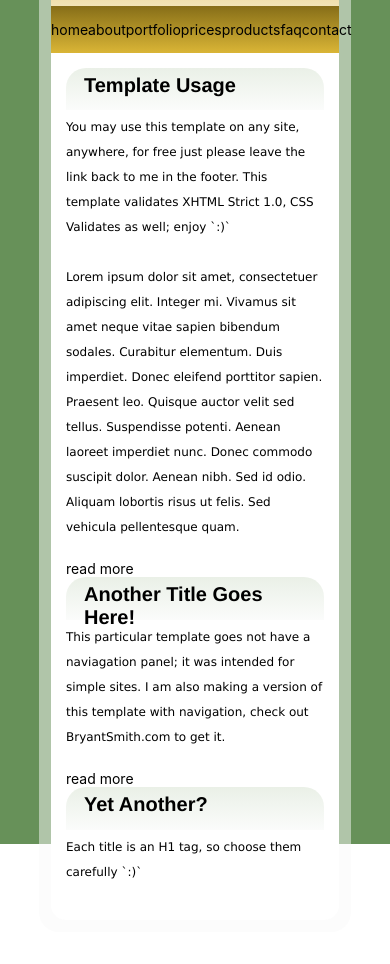
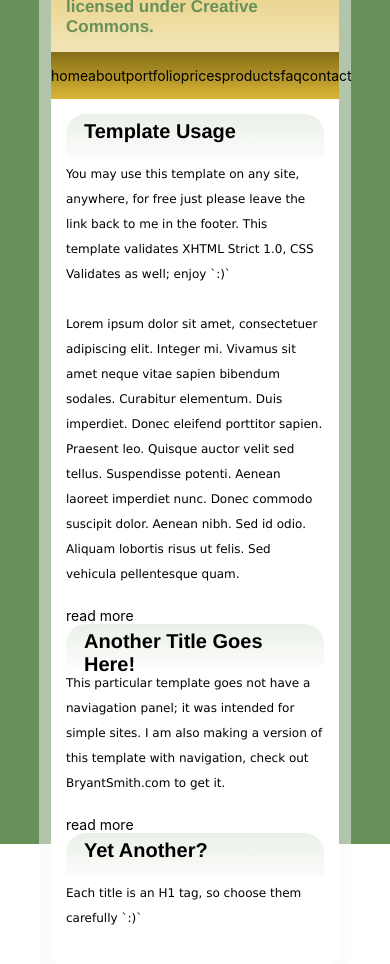
Before and after one commit to sararatBurke/classPJ-2, a React Native app: screen / in a window 390 px wide. Shown: the top 964 px of the page. Before the commit the page ends 932 px from the top, so only its background shows below. Built offline with nearby package versions, Linux system fonts and the light colour scheme.

Commit message:
styled head section

```diff
--- a/App.js
+++ b/App.js
@@ -12,8 +12,8 @@ export default function App() {
             colors={['#dbb73b', '#f2e4b7']}
             style={styles.headBG}>
           {/******  Header ******/}
-            <Text>Green Creative</Text>
-            <Text>Inspired by Creative Commons, licensed under Creative Commons.</Text>
+            <Text style={styles.headText}>Green Creative</Text>
+            <Text style={styles.subHead}>Inspired by Creative Commons, licensed under Creative Commons.</Text>
           </LinearGradient>
         </View>
 
@@ -83,6 +83,19 @@ const styles = StyleSheet.create({
     borderTopLeftRadius: 20,
     borderTopRightRadius: 20,
   },
+  headText:{
+    fontFamily: 'Arial',
+    fontSize: 37,
+    fontWeight: 'bold',
+    color: '#283823'
+  },
+  subHead:{
+    fontFamily: 'Helvetica',
+    fontSize: 17,
+    fontWeight: 'bold',
+    color:'#679159'
+
+  },
 
   bodyGB:{
     backgroundColor: '#fff',
```
